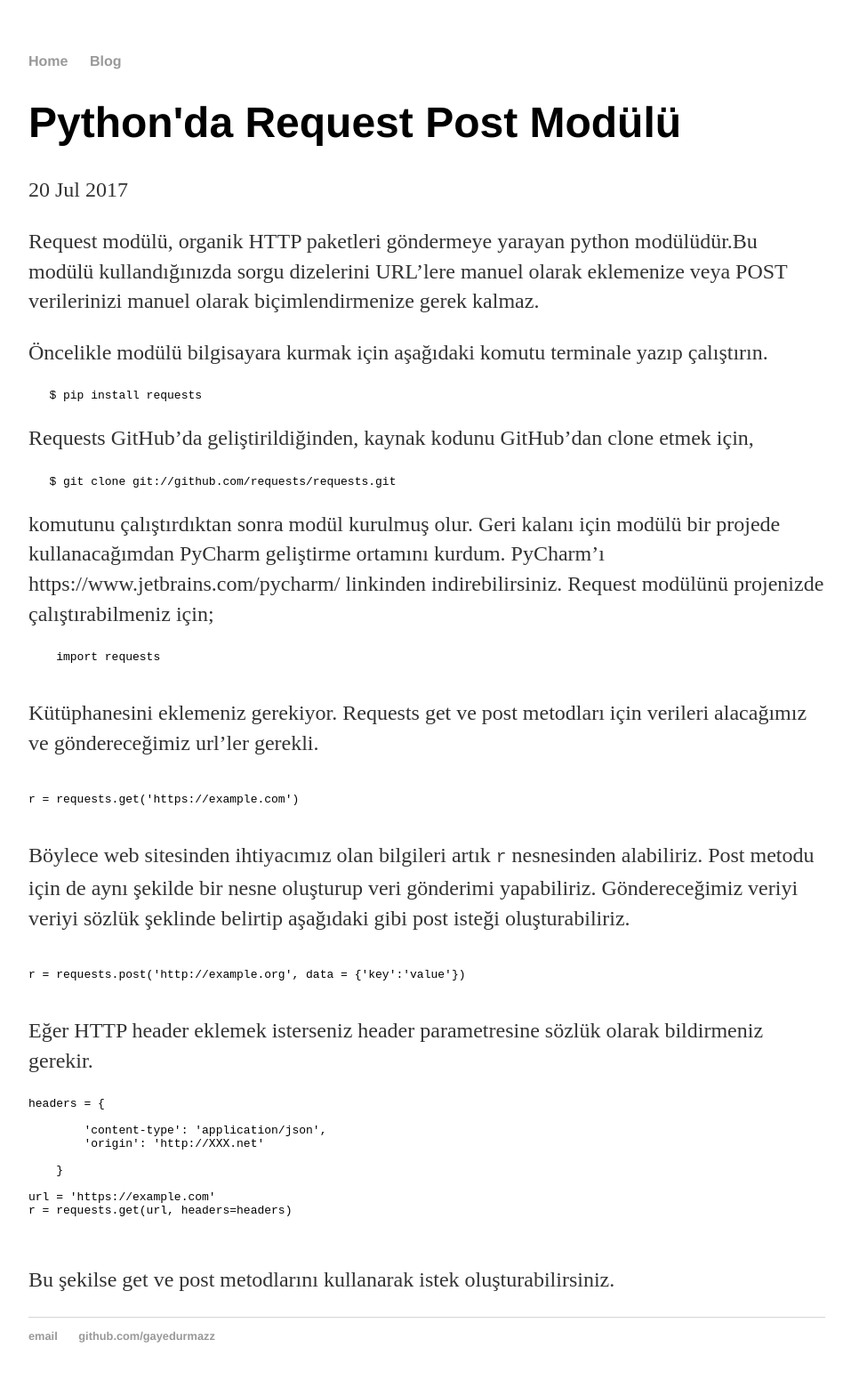
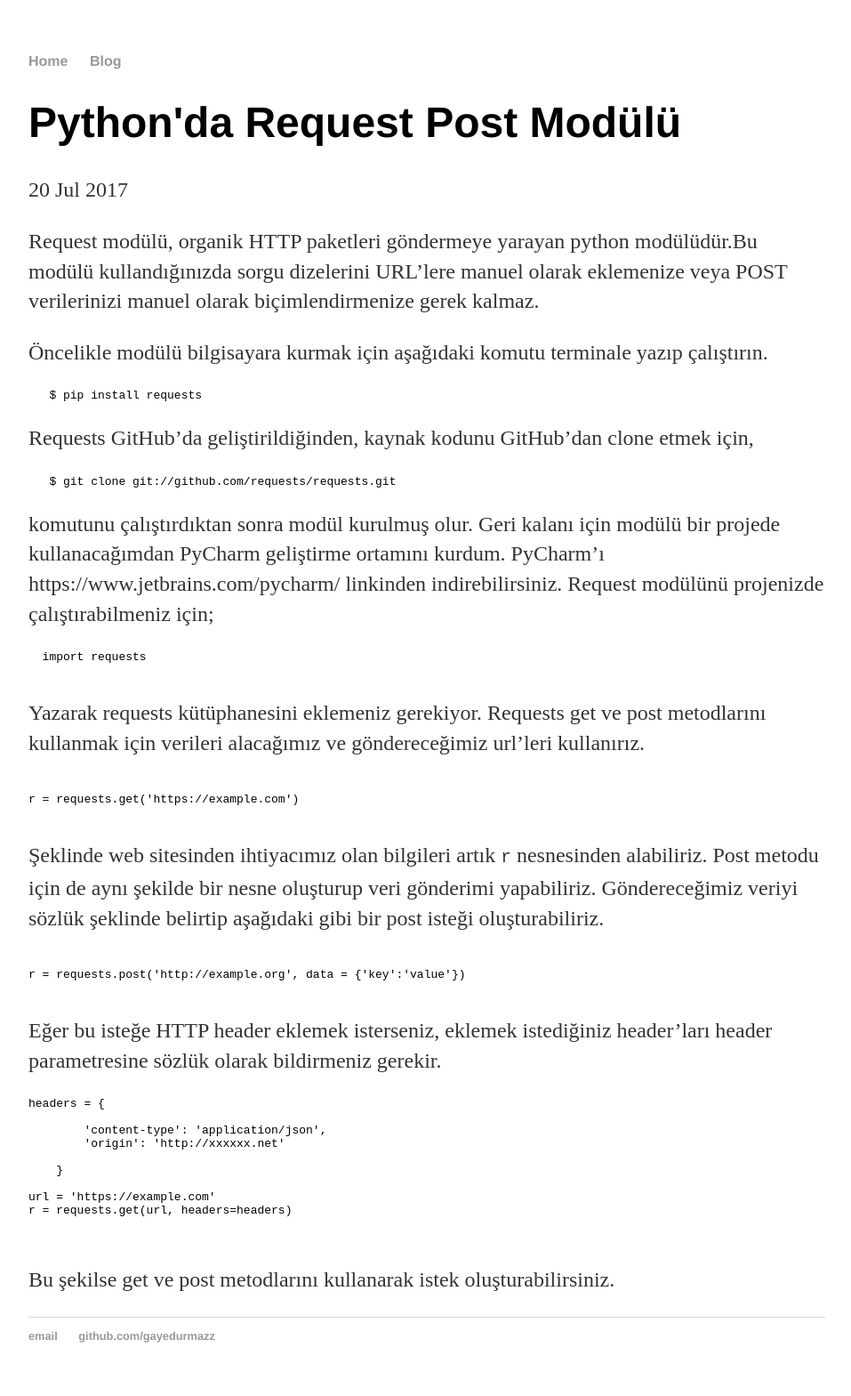
Before and after one commit to gayedurmazz/gayedurmazz.github.io, a Jekyll site: the page built from _posts/2017-07-20-python-request.md, in a window 1280 px wide. Shown: the whole page at 89% size, without its empty margins (160-1117 px from the left). Built offline with Jekyll 4.4.1, drawn with Linux system fonts in a browser that asks for light colours.

Commit message:
ilk post

````diff
--- a/_posts/2017-07-20-python-request.md
+++ b/_posts/2017-07-20-python-request.md
@@ -21,32 +21,32 @@ komutunu çalıştırdıktan sonra modül kurulmuş olur. Geri kalanı için mod
 PyCharm'ı https://www.jetbrains.com/pycharm/ linkinden indirebilirsiniz.
    Request modülünü projenizde çalıştırabilmeniz için;
 ```
-    import requests
+  import requests
 
 ```
-Kütüphanesini eklemeniz gerekiyor.
-Requests get ve post metodları için verileri alacağımız ve göndereceğimiz url'ler gerekli.
+Yazarak requests kütüphanesini eklemeniz gerekiyor.
+Requests get ve post metodlarını kullanmak için verileri alacağımız ve göndereceğimiz url'leri kullanırız.
 
 ```
 
 r = requests.get('https://example.com')
 
 ```
-Böylece web sitesinden ihtiyacımız olan bilgileri artık ``r`` nesnesinden alabiliriz.
-Post metodu için de aynı şekilde bir nesne oluşturup veri gönderimi yapabiliriz. Göndereceğimiz veriyi veriyi sözlük şeklinde
-belirtip aşağıdaki gibi post isteği oluşturabiliriz.
+Şeklinde web sitesinden ihtiyacımız olan bilgileri artık ``r`` nesnesinden alabiliriz.
+Post metodu için de aynı şekilde bir nesne oluşturup veri gönderimi yapabiliriz. Göndereceğimiz veriyi sözlük şeklinde
+belirtip aşağıdaki gibi bir post isteği oluşturabiliriz.
 
 ```
 
 r = requests.post('http://example.org', data = {'key':'value'})
 
 ```
-Eğer HTTP header eklemek isterseniz header parametresine sözlük olarak bildirmeniz gerekir.
+Eğer bu isteğe HTTP header eklemek isterseniz, eklemek istediğiniz header'ları header parametresine sözlük olarak bildirmeniz gerekir.
 ```
 headers = {
 
         'content-type': 'application/json',
-        'origin': 'http://XXX.net'
+        'origin': 'http://xxxxxx.net'
 
     }
 
````
